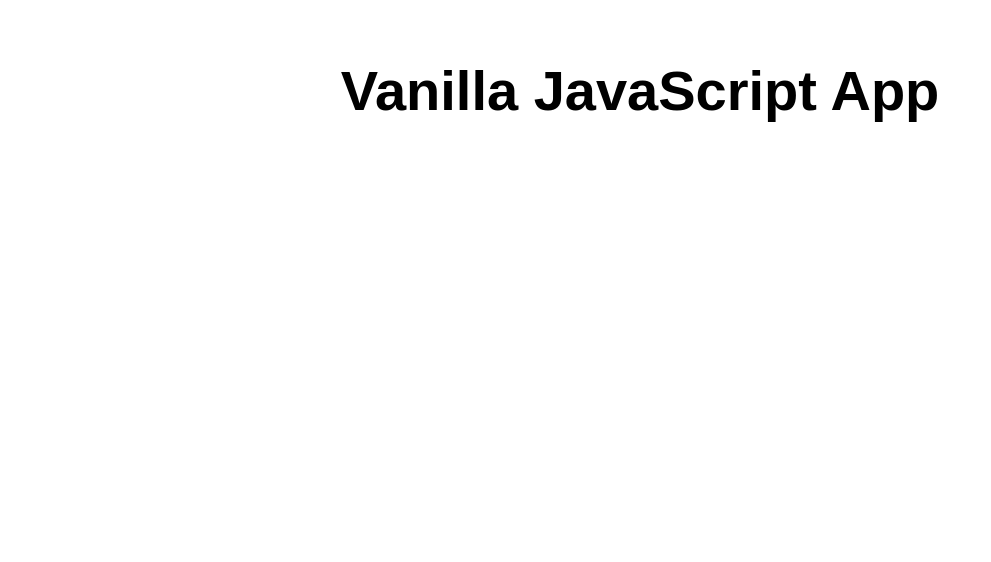
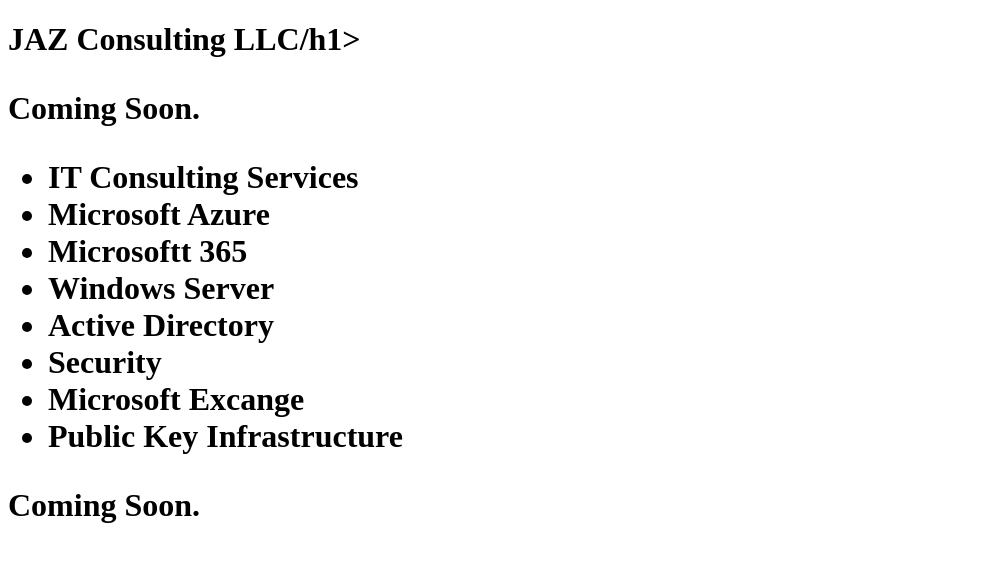
Before and after one commit to jmdwv/jazcon, a website: page src/index.html in a window 1280 px wide. Shown: the whole page, without its empty margins (0-991 px from the left). Drawn offline with Linux system fonts and the light colour scheme.

Commit message:
Update index.html

```diff
--- a/src/index.html
+++ b/src/index.html
@@ -1,17 +1,23 @@
 <!DOCTYPE html>
 <html lang="en">
-
 <head>
-  <meta charset="UTF-8">
-  <meta name="viewport" content="width=device-width, initial-scale=1.0">
-  <link rel="stylesheet" href="styles.css">
-  <title>Vanilla JavaScript App</title>
+    <meta charset="UTF-8">
+    <meta name="viewport" content="width=device-width, initial-scale=1.0">
+    <title>JAZ Consulting LLC</title>
 </head>
-
 <body>
-  <main>
-    <h1>Vanilla JavaScript App</h1>
-  </main>
+    <h1>JAZ Consulting LLC/h1>
+    <p>Coming Soon.</p>
+    <ul>
+        <li>IT Consulting Services</li>
+        <li>Microsoft Azure</li>
+        <li>Microsoftt 365</li>
+        <li>Windows Server</li>
+        <li>Active Directory</li>
+        <li>Security</li>
+        <li>Microsoft Excange</li>
+        <li>Public Key Infrastructure</li>
+    </ul>
+    <p>Coming Soon.</p>
 </body>
-
 </html>
```
